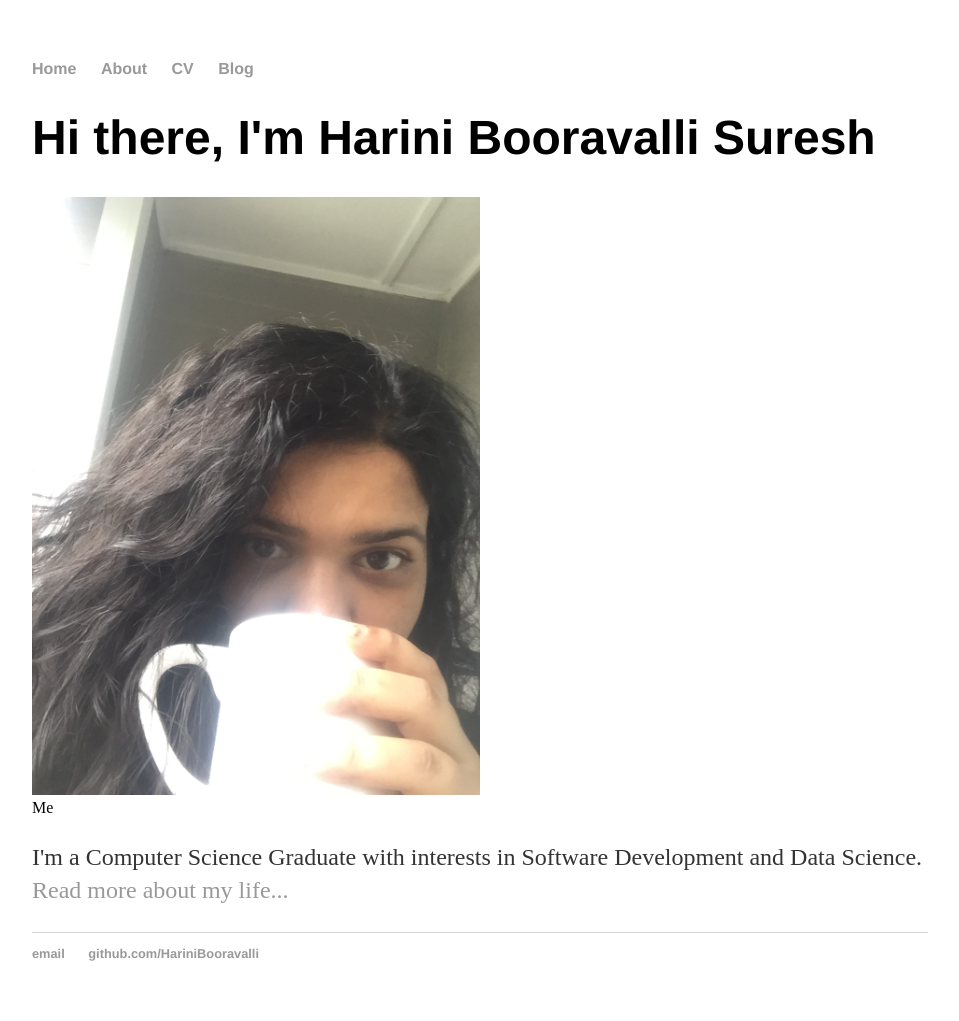
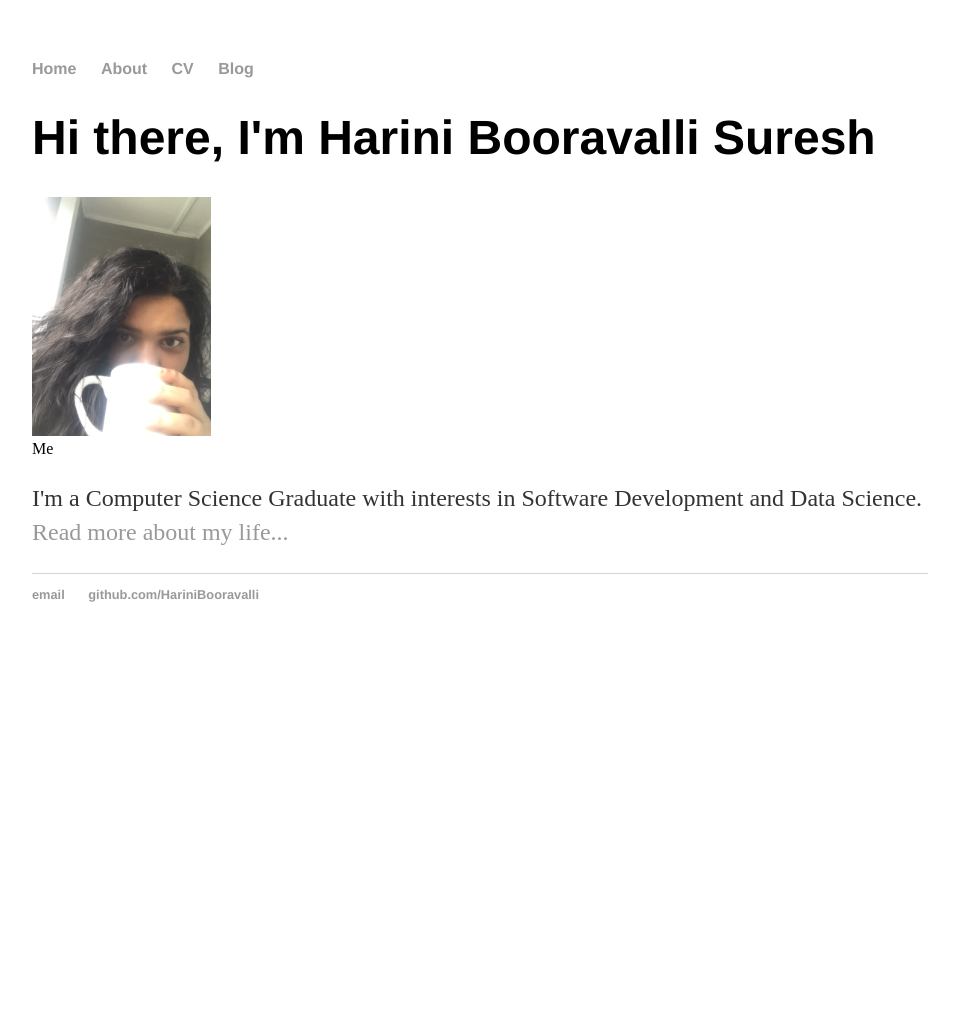
Before and after one commit to HariniBooravalli/HariniBooravalli.github.io, a Jekyll site: the page built from index.html, in a window 1280 px wide. Shown: the whole page, without its empty margins (160-1119 px from the left). Built offline with Jekyll 4.4.1, drawn with Linux system fonts in a browser that asks for light colours; Markdown is read by kramdown in place of the engine named in the settings; the list of posts is cut into pages by our own code; after the commit the page ends 900 px from its top, so only the background shows below that.

Commit message:
Update index.html

```diff
--- a/index.html
+++ b/index.html
@@ -4,7 +4,7 @@ title: Harini Suresh,CS Graduate
 ---
 <div class="blurb">
 	<h1>Hi there, I'm Harini Booravalli Suresh</h1>
-	<img src="images/profilepic1.JPG" class="image-thumbnail" height="50%" width="50%">
+	<img src="images/profilepic1.JPG" height="20%" width="20%">
 	<div class="image-caption">Me</div>
 	<p>I'm a Computer Science Graduate with interests in Software Development and Data Science. <a href="/about">Read more about my life...</a></p>
 </div><!-- /.blurb -->
```
